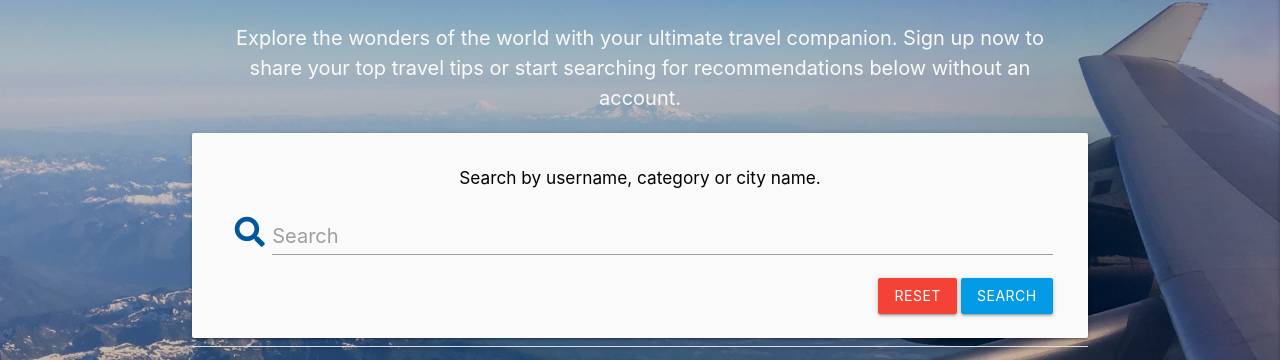
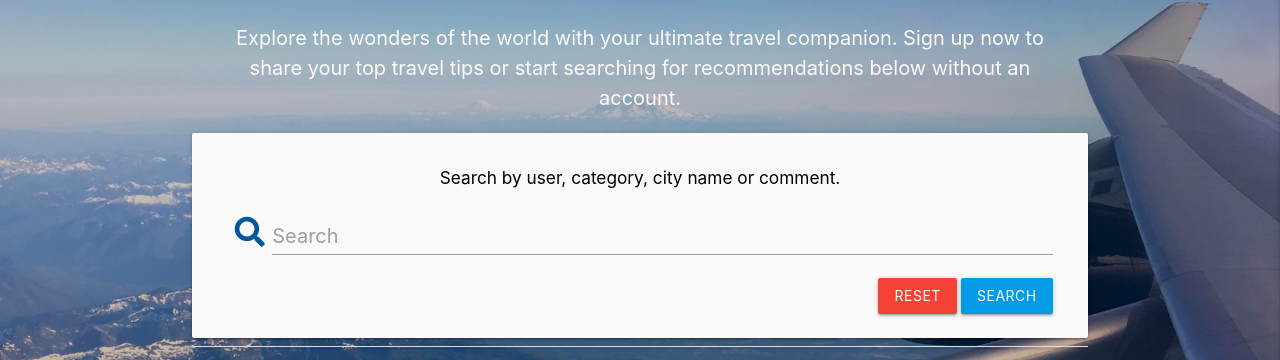
Before and after one commit to sian504/jetsetters-journal, a Flask app: page / in a window 1280 px wide. Shown: the part 136-496 px from the top of the page. Run offline with Flask 2, Linux system fonts and the light colour scheme; data that the repository does not hold is empty; some libraries are stand-ins or nearby versions.

Commit message:
Adjusted text on home_page

```diff
--- a/templates/home_page.html
+++ b/templates/home_page.html
@@ -11,7 +11,7 @@
     </p>
 </div>
 <div class="row card-panel grey lighten-5 search-card">
-    <h6 class="center-align black-text text-darken-4 search-header">Search by username, category or city name.</h6>
+    <h6 class="center-align black-text text-darken-4 search-header">Search by user, category, city name or comment.</h6>
     <form action="{{ url_for('home_page') }}" method="POST" class="col s12 search-form">
         <div class="row valign-wrapper center-align">
             <div class="input-field col s12" id="search-div">
```
